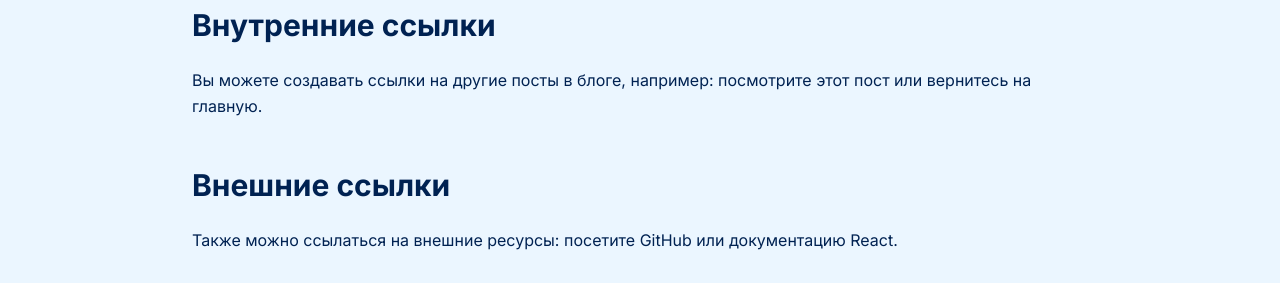
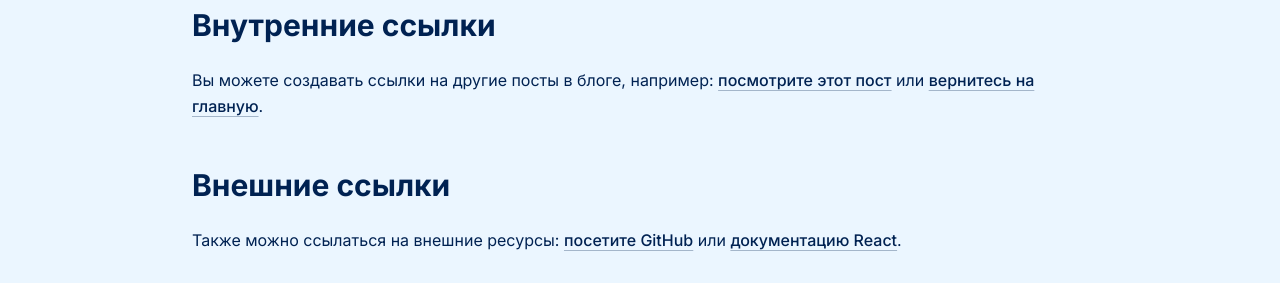
Before and after one commit to aiaiai-copilot/mind-section-dev-portfolio-by-lovable, a React (Vite) app: page /blog/example-post-with-links in a window 1280 px wide. Shown: the part 517-800 px from the top of the page. Built offline with nearby package versions, Linux system fonts and the light colour scheme; the HTML template or start-up script is replaced by a standard one.

Commit message:
Add styling for links

```diff
--- a/src/pages/BlogPost.tsx
+++ b/src/pages/BlogPost.tsx
@@ -76,6 +76,16 @@ const BlogPost = () => {
               strong: ({ children }) => (
                 <strong className="font-semibold text-primary">{children}</strong>
               ),
+              a: ({ href, children }) => (
+                <a
+                  href={href}
+                  className="text-primary font-medium underline decoration-primary/30 underline-offset-4 hover:decoration-primary hover:text-primary/80 transition-all duration-200"
+                  target={href?.startsWith('http') ? '_blank' : undefined}
+                  rel={href?.startsWith('http') ? 'noopener noreferrer' : undefined}
+                >
+                  {children}
+                </a>
+              ),
             }}
           >
             {post.content}
```
